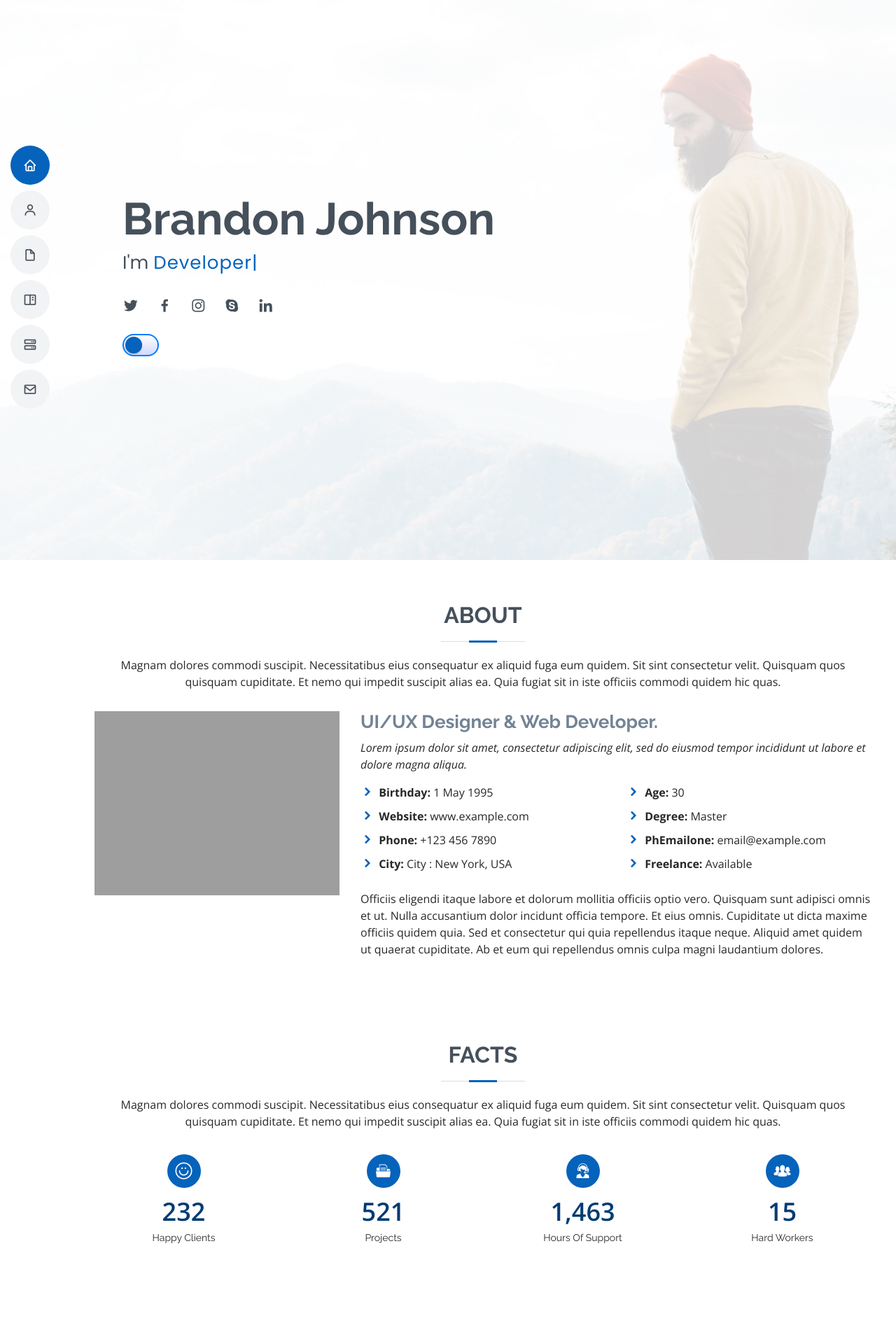
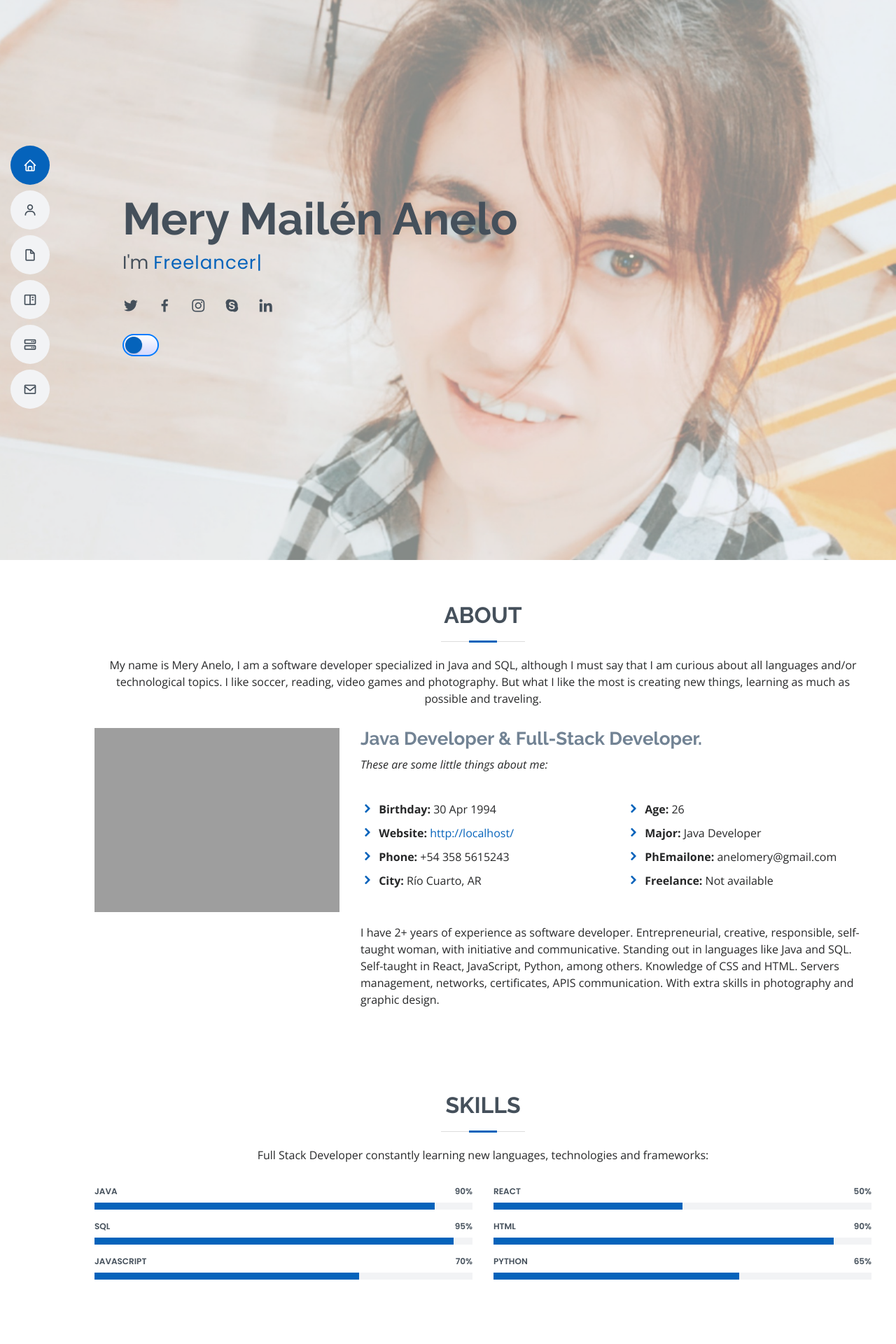
Before and after one commit to MeryAnelo/portfolio-project, a Django app: page / in a window 1280 px wide. Shown: the top 1920 px of the page at 70% size. Run offline with Django 3.2, Linux system fonts and the light colour scheme; some libraries are stand-ins or nearby versions; grey boxes are pictures that could not be loaded.

Commit message:
Modify HTML Template - Personal info

```diff
--- a/blog/templates/blog.html
+++ b/blog/templates/blog.html
@@ -12,7 +12,7 @@
 
   <!-- Favicons -->
   <link href="{% static 'assets/img/favicon.png' %}" rel="icon">
-  <link href="{% static 'assets/img/apple-touch-icon.png' %}" rel="apple-touch-icon">
+  <link href="{% static 'assets/img/favicon.png' %}" rel="apple-touch-icon">
 
   <!-- Google Fonts -->
   <link href="https://fonts.googleapis.com/css?family=Open+Sans:300,300i,400,400i,600,600i,700,700i|Raleway:300,300i,400,400i,500,500i,600,600i,700,700i|Poppins:300,300i,400,400i,500,500i,600,600i,700,700i" rel="stylesheet">
--- a/jobs/templates/jobs/index.html
+++ b/jobs/templates/jobs/index.html
@@ -12,7 +12,7 @@
 
   <!-- Favicons -->
   <link href="{% static 'assets/img/favicon.png' %}" rel="icon">
-  <link href="{% static 'assets/img/apple-touch-icon.png' %}" rel="apple-touch-icon">
+  <link href="{% static 'assets/img/favicon.png' %}" rel="apple-touch-icon">
 
   <!-- Google Fonts -->
   <link href="https://fonts.googleapis.com/css?family=Open+Sans:300,300i,400,400i,600,600i,700,700i|Raleway:300,300i,400,400i,500,500i,600,600i,700,700i|Poppins:300,300i,400,400i,500,500i,600,600i,700,700i" rel="stylesheet">
@@ -60,14 +60,14 @@
   <!-- ======= Hero Section ======= -->
   <section id="hero" class="d-flex flex-column justify-content-center">
     <div class="container" data-aos="zoom-in" data-aos-delay="100">
-      <h1>Brandon Johnson</h1>
-      <p>I'm <span class="typed" data-typed-items="Designer, Developer, Freelancer, Photographer"></span></p>
+      <h1>Mery Mailén Anelo</h1>
+      <p>I'm <span class="typed" data-typed-items="Developer, Freelancer, Photographer"></span></p>
       <div class="social-links">
-        <a href="#" class="twitter"><i class="bx bxl-twitter"></i></a>
-        <a href="#" class="facebook"><i class="bx bxl-facebook"></i></a>
-        <a href="#" class="instagram"><i class="bx bxl-instagram"></i></a>
-        <a href="#" class="google-plus"><i class="bx bxl-skype"></i></a>
-        <a href="#" class="linkedin"><i class="bx bxl-linkedin"></i></a>
+        <a href="https://twitter.com/anelomery" class="twitter"><i class="bx bxl-twitter"></i></a>
+        <a href="https://es-la.facebook.com/meryanelo" class="facebook"><i class="bx bxl-facebook"></i></a>
+        <a href="https://www.instagram.com/meryanelo/" class="instagram"><i class="bx bxl-instagram"></i></a>
+        <a href="https://join.skype.com/invite/AlooifUPkBrd" class="google-plus"><i class="bx bxl-skype"></i></a>
+        <a href="https://www.linkedin.com/in/meryanelo" class="linkedin"><i class="bx bxl-linkedin"></i></a>
       </div>
     </br>
 
@@ -84,7 +84,7 @@
 
         <div class="section-title">
           <h2>About</h2>
-          <p>Magnam dolores commodi suscipit. Necessitatibus eius consequatur ex aliquid fuga eum quidem. Sit sint consectetur velit. Quisquam quos quisquam cupiditate. Et nemo qui impedit suscipit alias ea. Quia fugiat sit in iste officiis commodi quidem hic quas.</p>
+          <p>My name is Mery Anelo, I am a software developer specialized in Java and SQL, although I must say that I am curious about all languages and/or technological topics. I like soccer, reading, video games and photography. But what I like the most is creating new things, learning as much as possible and traveling.</p>
         </div>
 
         <div class="row">
@@ -92,32 +92,33 @@
             <img src="{% static 'assets/img/profile-img.jpg' %}" class="img-fluid" alt="">
           </div>
           <div class="col-lg-8 pt-4 pt-lg-0 content">
-            <h3>UI/UX Designer &amp; Web Developer.</h3>
+            <h3>Java Developer &amp; Full-Stack Developer.</h3>
             <p class="font-italic">
-              Lorem ipsum dolor sit amet, consectetur adipiscing elit, sed do eiusmod tempor incididunt ut labore et dolore
-              magna aliqua.
+              These are some little things about me:
             </p>
+          </br>
             <div class="row">
               <div class="col-lg-6">
                 <ul>
-                  <li><i class="icofont-rounded-right"></i> <strong>Birthday:</strong> 1 May 1995</li>
-                  <li><i class="icofont-rounded-right"></i> <strong>Website:</strong> www.example.com</li>
-                  <li><i class="icofont-rounded-right"></i> <strong>Phone:</strong> +123 456 7890</li>
-                  <li><i class="icofont-rounded-right"></i> <strong>City:</strong> City : New York, USA</li>
+                  <li><i class="icofont-rounded-right"></i> <strong>Birthday:</strong> 30 Apr 1994</li>
+                  <li><p id="url-actual-web"><i class="icofont-rounded-right"></i> <strong>Website:</strong> <a href="www.example.com">www.example.com</a></p></li>
+                  <li><i class="icofont-rounded-right"></i> <strong>Phone:</strong> +54 358 5615243</li>
+                  <li><i class="icofont-rounded-right"></i> <strong>City:</strong> Río Cuarto, AR</li>
                 </ul>
               </div>
               <div class="col-lg-6">
                 <ul>
-                  <li><i class="icofont-rounded-right"></i> <strong>Age:</strong> 30</li>
-                  <li><i class="icofont-rounded-right"></i> <strong>Degree:</strong> Master</li>
-                  <li><i class="icofont-rounded-right"></i> <strong>PhEmailone:</strong> email@example.com</li>
-                  <li><i class="icofont-rounded-right"></i> <strong>Freelance:</strong> Available</li>
+                  <li><p id="actual-age"><i class="icofont-rounded-right"></i> <strong>Age:</strong> 99 </p></li>
+                  <li><i class="icofont-rounded-right"></i> <strong>Major:</strong> Java Developer</li>
+                  <li><i class="icofont-rounded-right"></i> <strong>PhEmailone:</strong> anelomery@gmail.com</li>
+                  <li><i class="icofont-rounded-right"></i> <strong>Freelance:</strong> Not available</li>
                 </ul>
               </div>
             </div>
+          </br>
             <p>
-              Officiis eligendi itaque labore et dolorum mollitia officiis optio vero. Quisquam sunt adipisci omnis et ut. Nulla accusantium dolor incidunt officia tempore. Et eius omnis.
-              Cupiditate ut dicta maxime officiis quidem quia. Sed et consectetur qui quia repellendus itaque neque. Aliquid amet quidem ut quaerat cupiditate. Ab et eum qui repellendus omnis culpa magni laudantium dolores.
+              I have 2+ years of experience as software developer. Entrepreneurial, creative, responsible, self-taught woman, with initiative and communicative. Standing out in languages like Java and SQL.
+              Self-taught in React, JavaScript, Python, among others. Knowledge of CSS and HTML. Servers management, networks, certificates, APIS communication. With extra skills in photography and graphic design.
             </p>
           </div>
         </div>
@@ -125,61 +126,13 @@
       </div>
     </section><!-- End About Section -->
 
-    <!-- ======= Facts Section ======= -->
-    <section id="facts" class="facts">
-      <div class="container" data-aos="fade-up">
-
-        <div class="section-title">
-          <h2>Facts</h2>
-          <p>Magnam dolores commodi suscipit. Necessitatibus eius consequatur ex aliquid fuga eum quidem. Sit sint consectetur velit. Quisquam quos quisquam cupiditate. Et nemo qui impedit suscipit alias ea. Quia fugiat sit in iste officiis commodi quidem hic quas.</p>
-        </div>
-
-        <div class="row">
-
-          <div class="col-lg-3 col-md-6">
-            <div class="count-box">
-              <i class="icofont-simple-smile"></i>
-              <span data-toggle="counter-up">232</span>
-              <p>Happy Clients</p>
-            </div>
-          </div>
-
-          <div class="col-lg-3 col-md-6 mt-5 mt-md-0">
-            <div class="count-box">
-              <i class="icofont-document-folder"></i>
-              <span data-toggle="counter-up">521</span>
-              <p>Projects</p>
-            </div>
-          </div>
-
-          <div class="col-lg-3 col-md-6 mt-5 mt-lg-0">
-            <div class="count-box">
-              <i class="icofont-live-support"></i>
-              <span data-toggle="counter-up">1,463</span>
-              <p>Hours Of Support</p>
-            </div>
-          </div>
-
-          <div class="col-lg-3 col-md-6 mt-5 mt-lg-0">
-            <div class="count-box">
-              <i class="icofont-users-alt-5"></i>
-              <span data-toggle="counter-up">15</span>
-              <p>Hard Workers</p>
-            </div>
-          </div>
-
-        </div>
-
-      </div>
-    </section><!-- End Facts Section -->
-
     <!-- ======= Skills Section ======= -->
     <section id="skills" class="skills section-bg">
       <div class="container" data-aos="fade-up">
 
         <div class="section-title">
           <h2>Skills</h2>
-          <p>Magnam dolores commodi suscipit. Necessitatibus eius consequatur ex aliquid fuga eum quidem. Sit sint consectetur velit. Quisquam quos quisquam cupiditate. Et nemo qui impedit suscipit alias ea. Quia fugiat sit in iste officiis commodi quidem hic quas.</p>
+          <p>Full Stack Developer constantly learning new languages, technologies and frameworks:</p>
         </div>
 
         <div class="row skills-content">
@@ -187,23 +140,23 @@
           <div class="col-lg-6">
 
             <div class="progress">
-              <span class="skill">HTML <i class="val">100%</i></span>
-              <div class="progress-bar-wrap">
-                <div class="progress-bar" role="progressbar" aria-valuenow="100" aria-valuemin="0" aria-valuemax="100"></div>
-              </div>
-            </div>
-
-            <div class="progress">
-              <span class="skill">CSS <i class="val">90%</i></span>
+              <span class="skill">Java <i class="val">90%</i></span>
               <div class="progress-bar-wrap">
                 <div class="progress-bar" role="progressbar" aria-valuenow="90" aria-valuemin="0" aria-valuemax="100"></div>
               </div>
             </div>
 
             <div class="progress">
-              <span class="skill">JavaScript <i class="val">75%</i></span>
+              <span class="skill">SQL <i class="val">95%</i></span>
               <div class="progress-bar-wrap">
-                <div class="progress-bar" role="progressbar" aria-valuenow="75" aria-valuemin="0" aria-valuemax="100"></div>
+                <div class="progress-bar" role="progressbar" aria-valuenow="95" aria-valuemin="0" aria-valuemax="100"></div>
+              </div>
+            </div>
+
+            <div class="progress">
+              <span class="skill">JavaScript <i class="val">70%</i></span>
+              <div class="progress-bar-wrap">
+                <div class="progress-bar" role="progressbar" aria-valuenow="70" aria-valuemin="0" aria-valuemax="100"></div>
               </div>
             </div>
 
@@ -212,23 +165,23 @@
           <div class="col-lg-6">
 
             <div class="progress">
-              <span class="skill">PHP <i class="val">80%</i></span>
+              <span class="skill">React <i class="val">50%</i></span>
               <div class="progress-bar-wrap">
-                <div class="progress-bar" role="progressbar" aria-valuenow="80" aria-valuemin="0" aria-valuemax="100"></div>
+                <div class="progress-bar" role="progressbar" aria-valuenow="50" aria-valuemin="0" aria-valuemax="100"></div>
               </div>
             </div>
 
             <div class="progress">
-              <span class="skill">WordPress/CMS <i class="val">90%</i></span>
+              <span class="skill">HTML <i class="val">90%</i></span>
               <div class="progress-bar-wrap">
                 <div class="progress-bar" role="progressbar" aria-valuenow="90" aria-valuemin="0" aria-valuemax="100"></div>
               </div>
             </div>
 
             <div class="progress">
-              <span class="skill">Photoshop <i class="val">55%</i></span>
+              <span class="skill">Python <i class="val">65%</i></span>
               <div class="progress-bar-wrap">
-                <div class="progress-bar" role="progressbar" aria-valuenow="55" aria-valuemin="0" aria-valuemax="100"></div>
+                <div class="progress-bar" role="progressbar" aria-valuenow="65" aria-valuemin="0" aria-valuemax="100"></div>
               </div>
             </div>
 
@@ -252,13 +205,8 @@
           <div class="col-lg-6">
             <h3 class="resume-title">Sumary</h3>
             <div class="resume-item pb-0">
-              <h4>Brandon Johnson</h4>
-              <p><em>Innovative and deadline-driven Graphic Designer with 3+ years of experience designing and developing user-centered digital/print marketing material from initial concept to final, polished deliverable.</em></p>
-              <ul>
-                <li>Portland par 127,Orlando, FL</li>
-                <li>(123) 456-7891</li>
-                <li>alice.barkley@example.com</li>
-              </ul>
+              <h4>Mery Anelo</h4>
+              <p><em>Java developer with 3+ years of experience in microservices, focused on ERP and e-commerce.</em></p>
             </div>
 
             <h3 class="resume-title">Education</h3>
@@ -741,6 +689,8 @@
   <!-- Dark Mode -->
 	<script src="{% static 'assets/js/js-cookie.min.js' %}"></script>
 	<script src="{% static 'assets/js/dark-mode.js' %}"></script>
+  <script src="{% static 'assets/js/actual-url.js' %}"></script>
+  <script src="{% static 'assets/js/utilities.js' %}"></script>
 
 </body>
 
--- a/static/assets/css/style.css
+++ b/static/assets/css/style.css
@@ -1,3 +1,4 @@
+{% load static %}
 /**
 * Template Name: MyResume - v2.2.1
 * Template URL: https://bootstrapmade.com/free-html-bootstrap-template-my-resume/
@@ -260,6 +261,7 @@ h6 {
 /*--------------------------------------------------------------
 # Hero Section
 --------------------------------------------------------------*/
+
 #hero {
   width: 100%;
   height: 100vh;
@@ -276,7 +278,17 @@ h6 {
 
 #hero:before {
   content: "";
-  background: rgba(255, 255, 255, 0.8);
+  background: rgba(255, 255, 255, 0.5);
+  position: absolute;
+  bottom: 0;
+  top: 0;
+  left: 0;
+  right: 0;
+}
+
+.dark-mode #hero::before{
+  content: "";
+  background: rgba(0, 0, 0, 0.5);
   position: absolute;
   bottom: 0;
   top: 0;
--- /dev/null
+++ b/static/assets/js/actual-url.js
@@ -0,0 +1,5 @@
+$(document).ready(function () {
+  var formatStr = $("#url-actual-web").html();
+  formatStr = formatStr.replaceAll("www.example.com", window.location.href);
+  $("#url-actual-web").html(formatStr);
+});
--- /dev/null
+++ b/static/assets/js/utilities.js
@@ -0,0 +1,11 @@
+$(document).ready(function () {
+  var birthday = new Date("04/30/1994");
+  var diff = Date.now() - birthday.getTime();
+
+  var formatStr = $("#actual-age").html();
+  formatStr = formatStr.replaceAll(
+    "99",
+    Math.floor(diff / (1000 * 60 * 60 * 24 * 365.25))
+  );
+  $("#actual-age").html(formatStr);
+});
```
Also changed, not shown: static/assets/img/apple-touch-icon.png (deleted), static/assets/img/favicon.png, static/assets/img/hero-bg-dark.jpg (added), static/assets/img/hero-bg.jpg, 1 other file.
